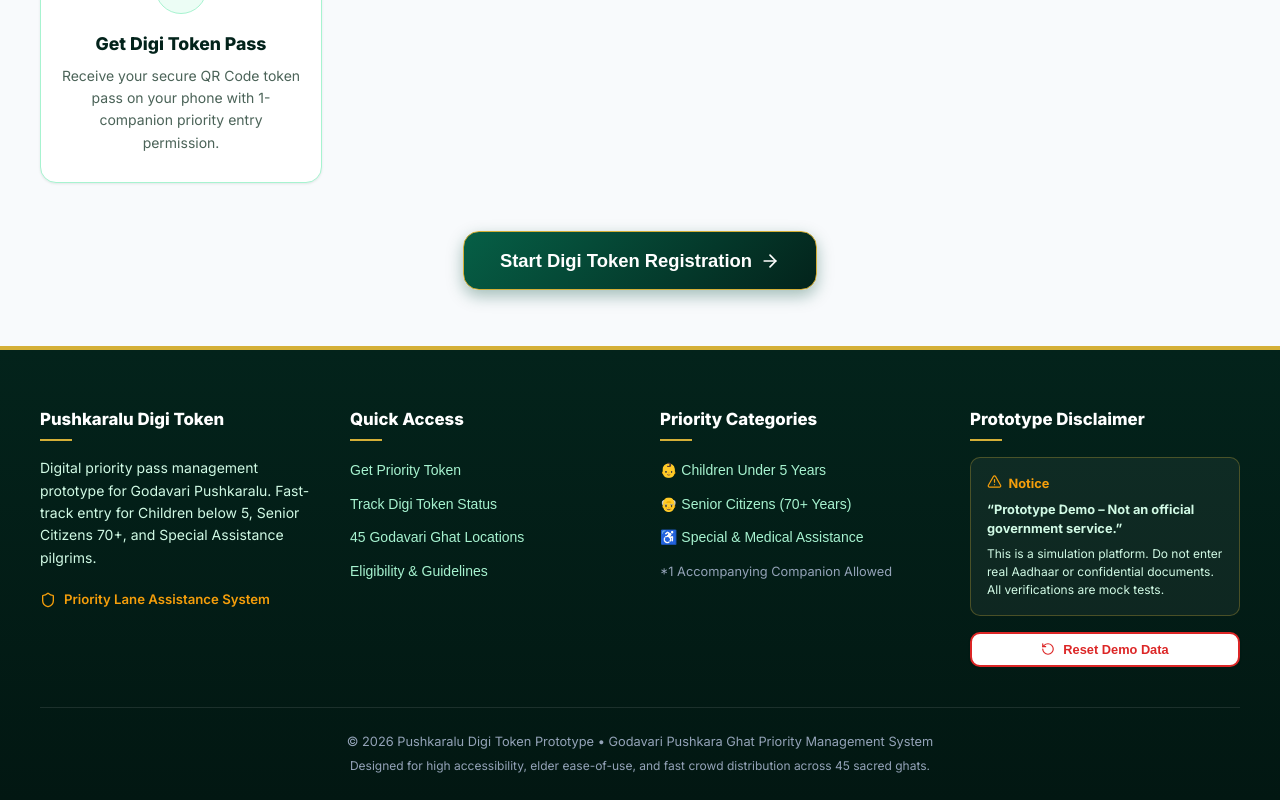
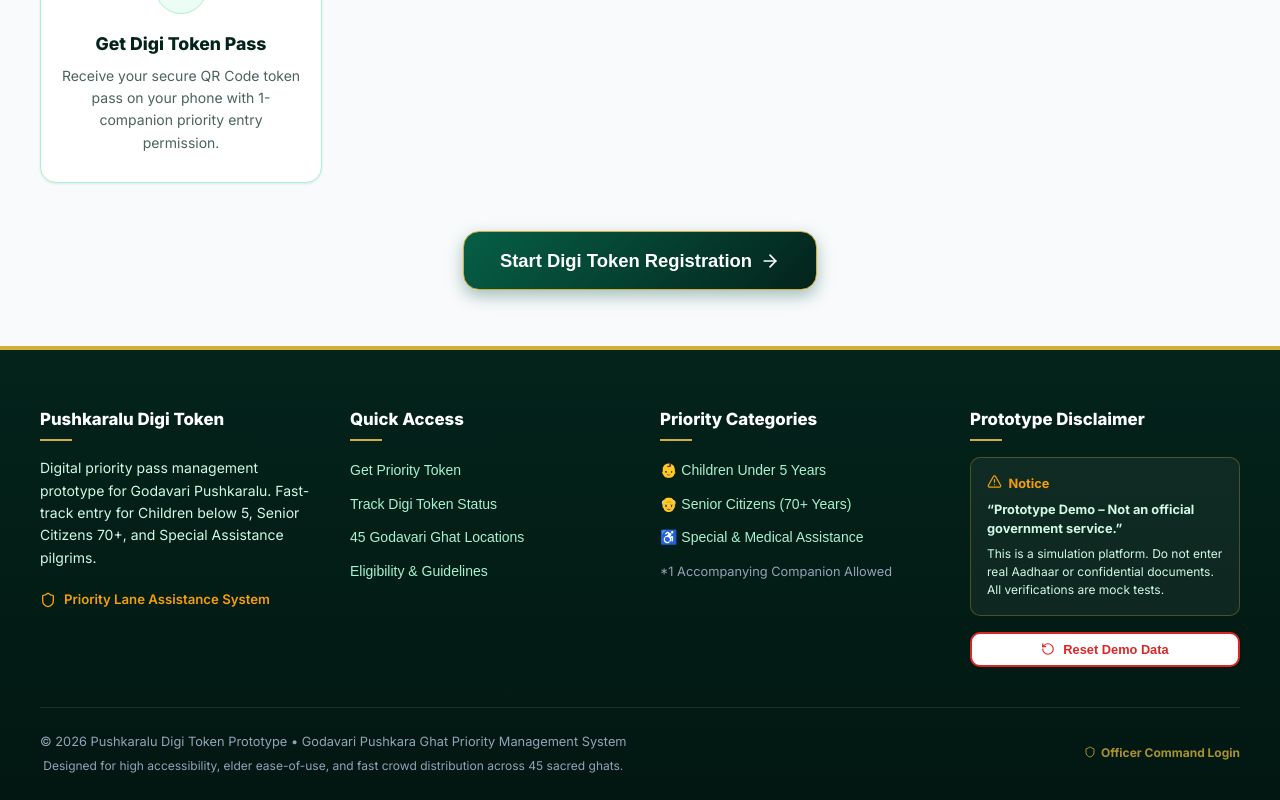
Before and after one commit to kishoremeleti-web/project-pushkara-prototype-, a React (Vite) app: page / in a window 1280 px wide. Shown: the part 2014-2814 px from the top of the page. Built offline with nearby package versions, Linux system fonts and the light colour scheme.

Commit message:
Add direct #admin routing and footer officer portal link

```diff
--- a/src/components/layout/Footer.jsx
+++ b/src/components/layout/Footer.jsx
@@ -99,11 +99,23 @@ export const Footer = () => {
           </div>
         </div>
 
-        <div className="footer-bottom">
-          <p>© 2026 Pushkaralu Digi Token Prototype • Godavari Pushkara Ghat Priority Management System</p>
-          <p style={{ marginTop: '0.25rem', fontSize: '0.75rem', color: '#94A3B8' }}>
-            Designed for high accessibility, elder ease-of-use, and fast crowd distribution across 45 sacred ghats.
-          </p>
+        <div className="footer-bottom" style={{ display: 'flex', justifyContent: 'space-between', alignItems: 'center', flexWrap: 'wrap', gap: '1rem' }}>
+          <div>
+            <p>© 2026 Pushkaralu Digi Token Prototype • Godavari Pushkara Ghat Priority Management System</p>
+            <p style={{ marginTop: '0.25rem', fontSize: '0.75rem', color: '#94A3B8' }}>
+              Designed for high accessibility, elder ease-of-use, and fast crowd distribution across 45 sacred ghats.
+            </p>
+          </div>
+          <div>
+            <a
+              href="#admin"
+              onClick={(e) => { e.preventDefault(); setActiveTab('admin'); window.location.hash = 'admin'; window.scrollTo({ top: 0, behavior: 'smooth' }); }}
+              style={{ fontSize: '0.75rem', color: 'rgba(212, 175, 55, 0.8)', textDecoration: 'none', display: 'inline-flex', alignItems: 'center', gap: '0.3rem', fontWeight: '700' }}
+            >
+              <Shield size={12} />
+              <span>Officer Command Login</span>
+            </a>
+          </div>
         </div>
       </div>
     </footer>
--- a/src/context/AppContext.jsx
+++ b/src/context/AppContext.jsx
@@ -22,9 +22,21 @@ export const AppProvider = ({ children }) => {
   const [currentPassToken, setCurrentPassToken] = useState(null);
 
   // Admin Session
-  const [isAdminLoggedIn, setIsAdminLoggedIn] = useState(isPortAdmin);
+  const [isAdminLoggedIn, setIsAdminLoggedIn] = useState(false);
   const [activeAdminRole, setActiveAdminRole] = useState('Super Administrator');
   const [showAdminLoginModal, setShowAdminLoginModal] = useState(false);
+
+  // Hash listener for #admin direct URL navigation
+  useEffect(() => {
+    const handleHash = () => {
+      if (window.location.hash === '#admin' || window.location.pathname.startsWith('/admin')) {
+        setActiveTab('admin');
+      }
+    };
+    handleHash();
+    window.addEventListener('hashchange', handleHash);
+    return () => window.removeEventListener('hashchange', handleHash);
+  }, []);
 
   // Accessibility States
   const [fontScale, setFontScale] = useState('normal'); // 'normal' | 'lg' | 'xl'
```
